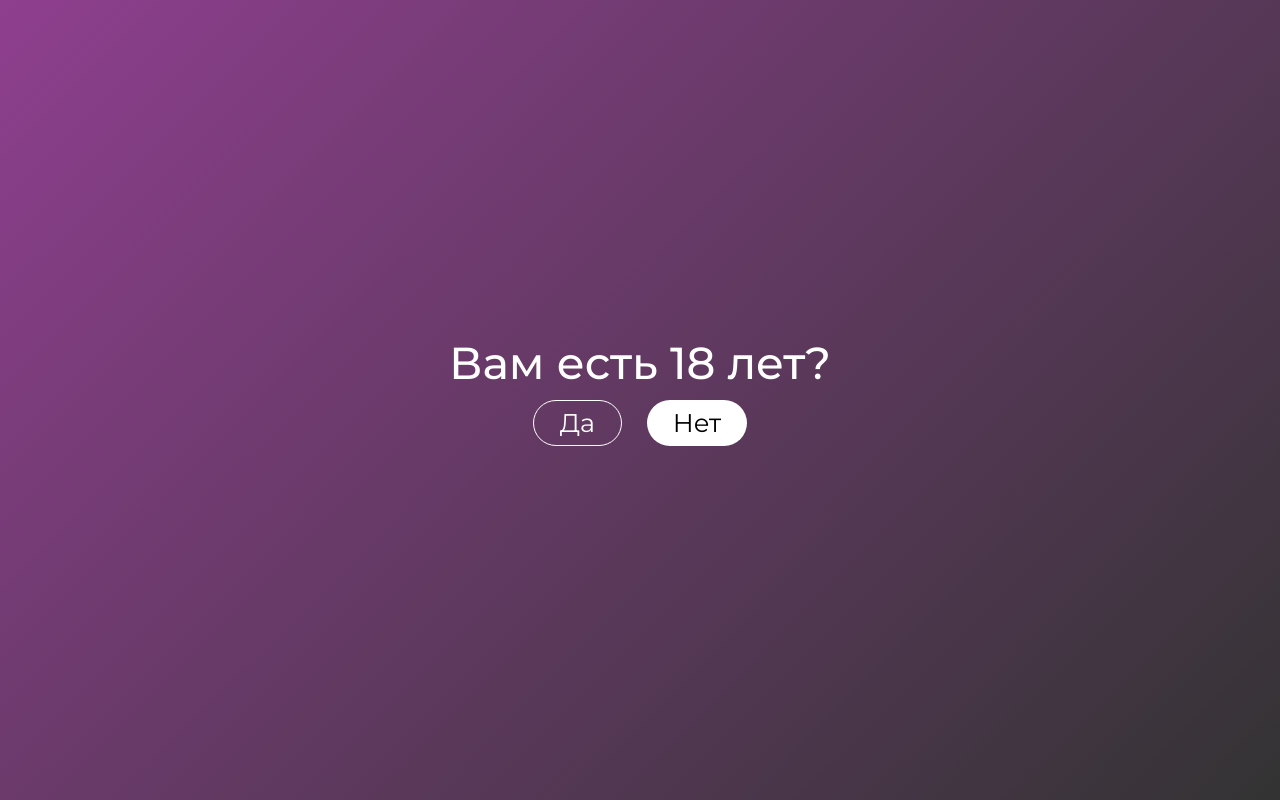
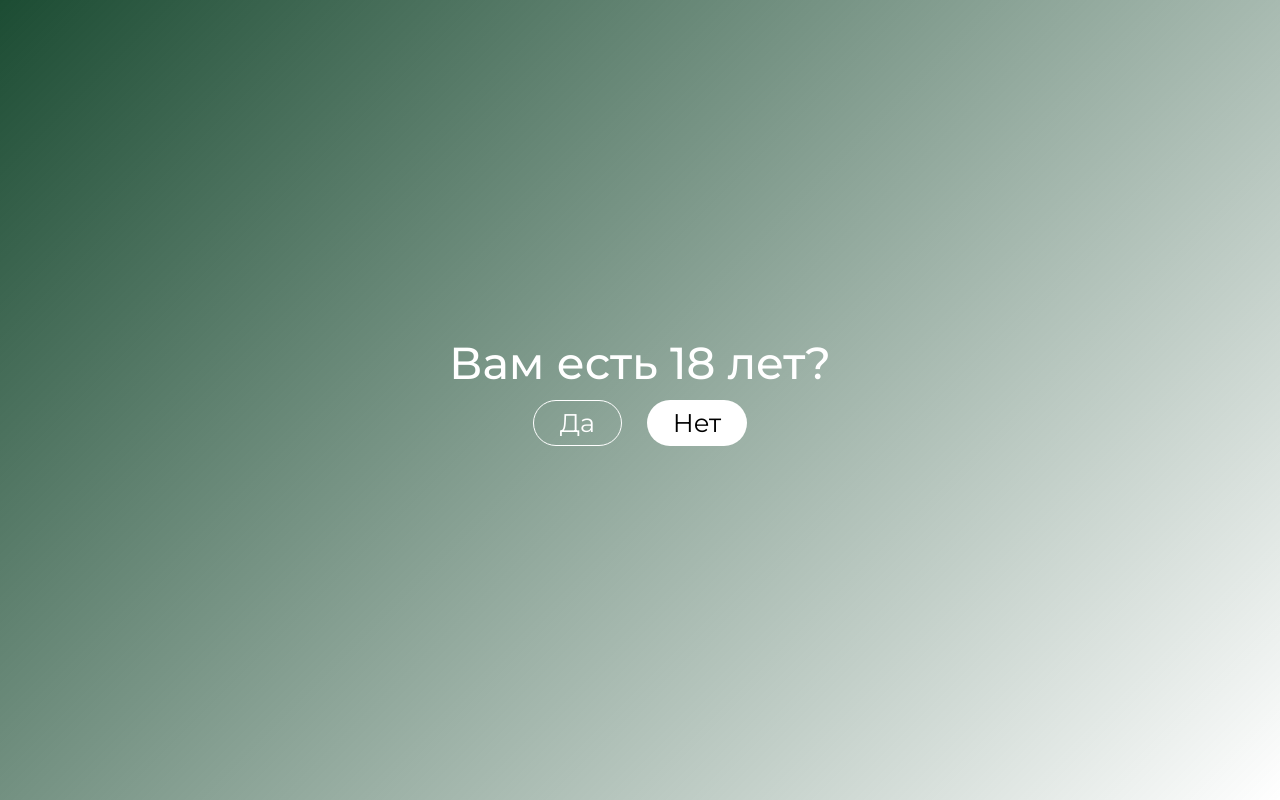
Before and after one commit to Heaneycute/HYPE, a React (Vite) app: page / in a window 1280 px wide. Built offline with nearby package versions, Linux system fonts and the light colour scheme; a web font is replaced by a local one.

Commit message:
new color

```diff
--- a/src/styles/AgeVerificationModal.css
+++ b/src/styles/AgeVerificationModal.css
@@ -4,7 +4,7 @@
     left: 0;
     width: 100%;
     height: 100%;
-    background: linear-gradient(135deg, rgba(114, 15, 114, 0.8), rgba(0, 0, 0, 0.8));
+    background: linear-gradient(135deg, rgba(28, 76, 51, 1), rgba(255, 255, 255, 0.05));
     backdrop-filter: blur(10px);
     display: flex;
     flex-direction: column;
```
